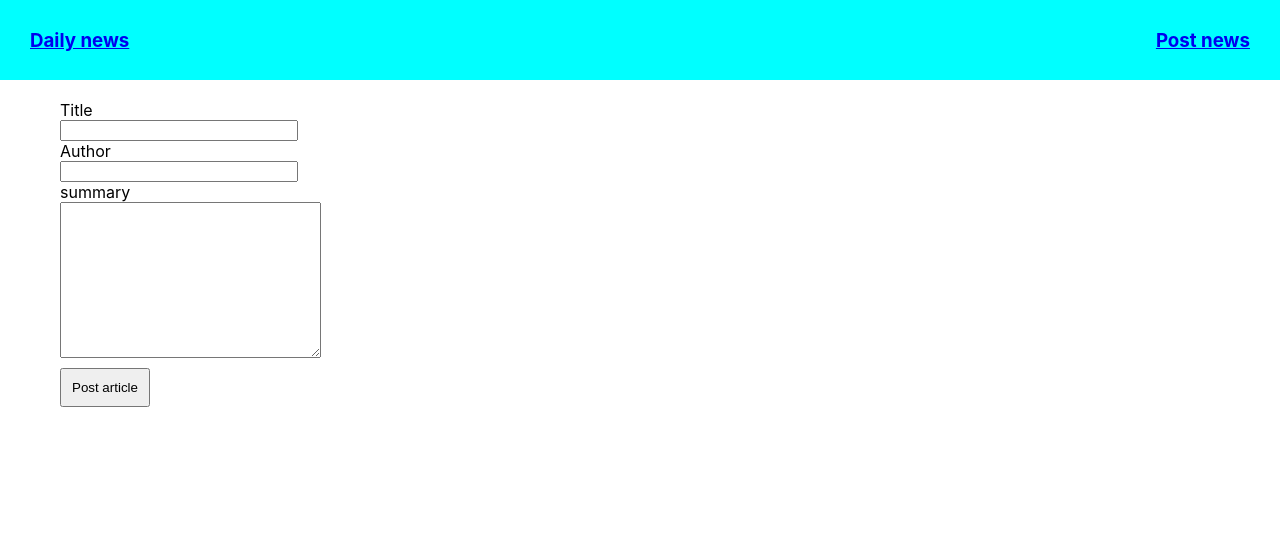
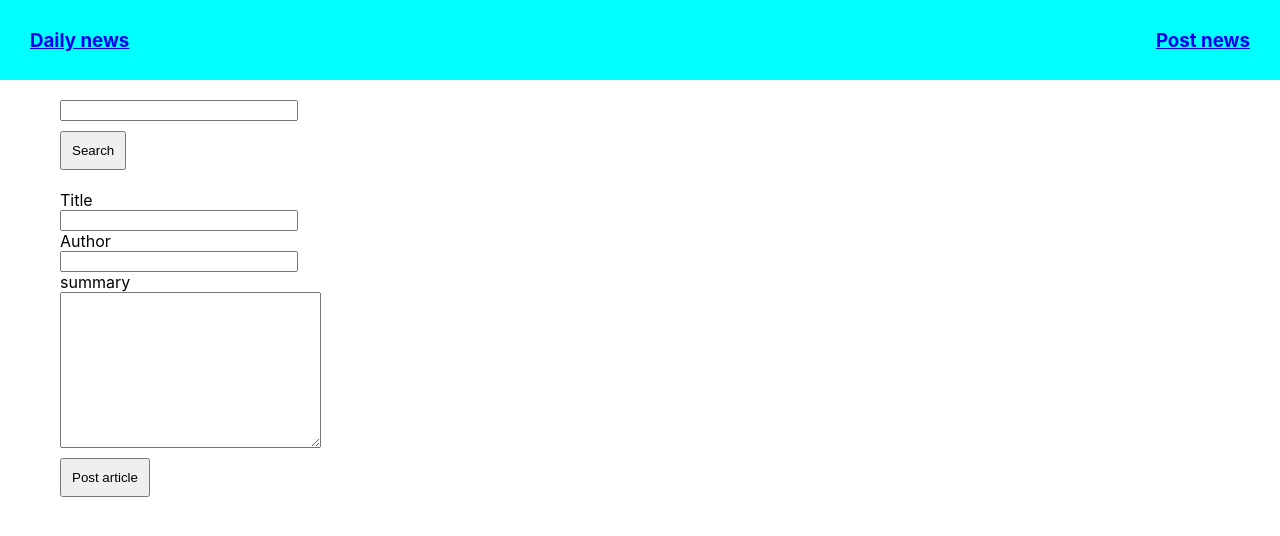
Before and after one commit to wilfriedy/blogg-app-react, a React (Create React App) app: page /create in a window 1280 px wide. Shown: the top 536 px of the page. Built offline with nearby package versions, Linux system fonts and the light colour scheme.

Commit message:
Article search functionality added

```diff
--- a/src/App.js
+++ b/src/App.js
@@ -5,6 +5,7 @@ import Home from "./pages/home/Home";
 import Create from "./pages/create/Create";
 import Details from "./pages/details/Details";
 import Search from "./pages/search/Search";
+import SearchForm from "./pages/search/SearchForm";
 import Navbar from "./components/Nav";
 
 function App() {
@@ -13,10 +14,12 @@ function App() {
       <BrowserRouter>
         <Navbar />
         <div className="app-body">
+          <SearchForm />
+          <br />
           <Routes>
             <Route exact path="/" element={<Home />} />
             <Route path="/create" element={<Create />} />
-            <Route path="/search" element={<Search />} />
+            <Route path="/articles" element={<Search />} />
             <Route path="/articles/:id" element={<Details />} />
           </Routes>
         </div>
--- a/src/pages/search/Search.jsx
+++ b/src/pages/search/Search.jsx
@@ -1,5 +1,14 @@
-import React from "react";
+import { React } from "react";
+import { useLocation } from "react-router-dom";
+import Posts from "../../components/Posts";
+import useFetch from "../../hooks/FetchHook";
+import "../home/Home.css";
 
 export default function Search() {
-  return <div>Search</div>;
+  const param = useLocation().search;
+  const queryParams = new URLSearchParams(param);
+  const res = queryParams.get("q");
+  const url = "http://localhost:3000/articles?q=" + res;
+  const { data: articles } = useFetch(url);
+  return <Posts articles={articles} />;
 }
--- /dev/null
+++ b/src/pages/search/SearchForm.jsx
@@ -0,0 +1,27 @@
+import React, { useState } from "react";
+import { useNavigate } from "react-router-dom";
+
+export default function Search() {
+  const [query, setQuery] = useState("");
+  const pathSearched = useNavigate();
+  const handleSearch = (e) => {
+    e.preventDefault();
+    pathSearched(`articles?q=${query}`);
+  };
+  return (
+    <div>
+      <form onSubmit={handleSearch}>
+        <label htmlFor="search">
+          <input
+            type="text"
+            onChange={(e) => {
+              setQuery(e.target.value);
+            }}
+            value={query}
+          />
+          <button>Search</button>
+        </label>
+      </form>
+    </div>
+  );
+}
```
